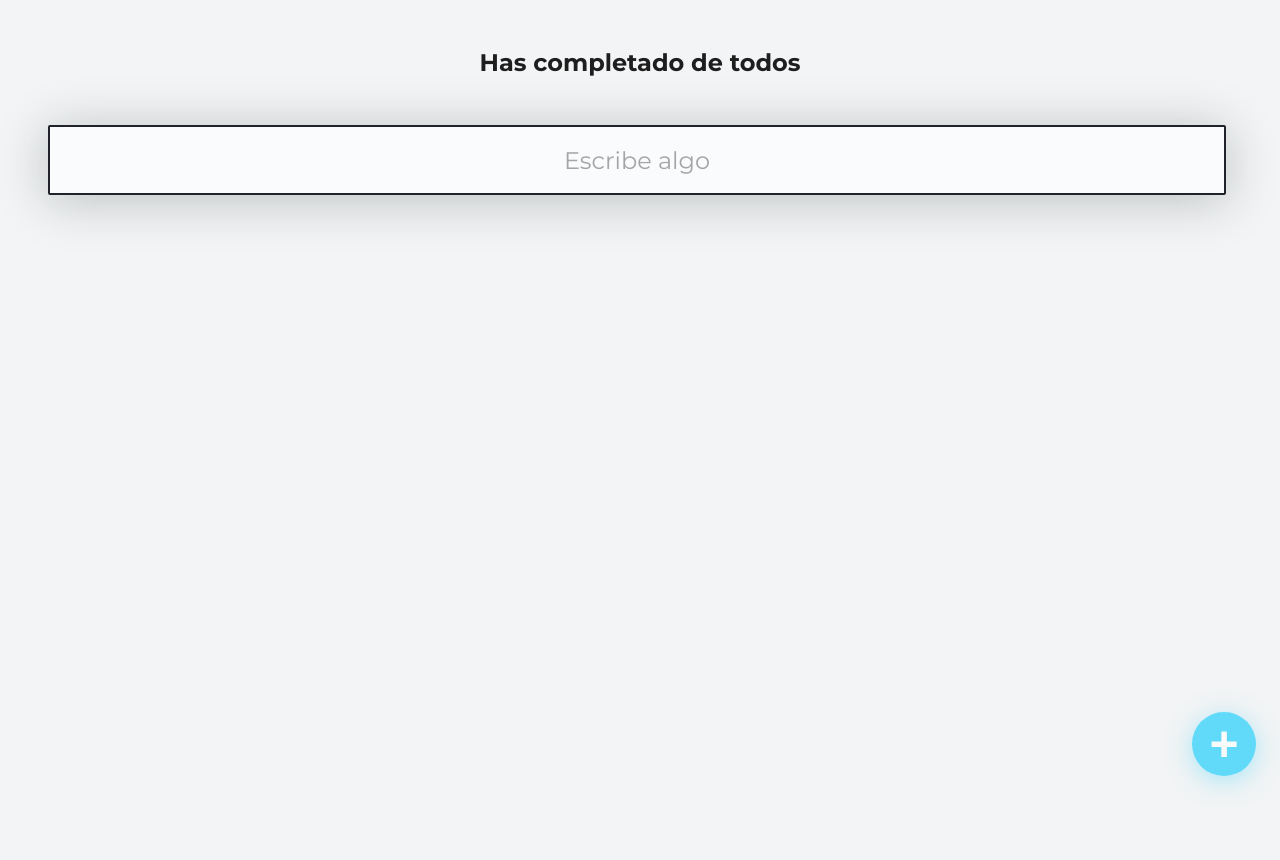
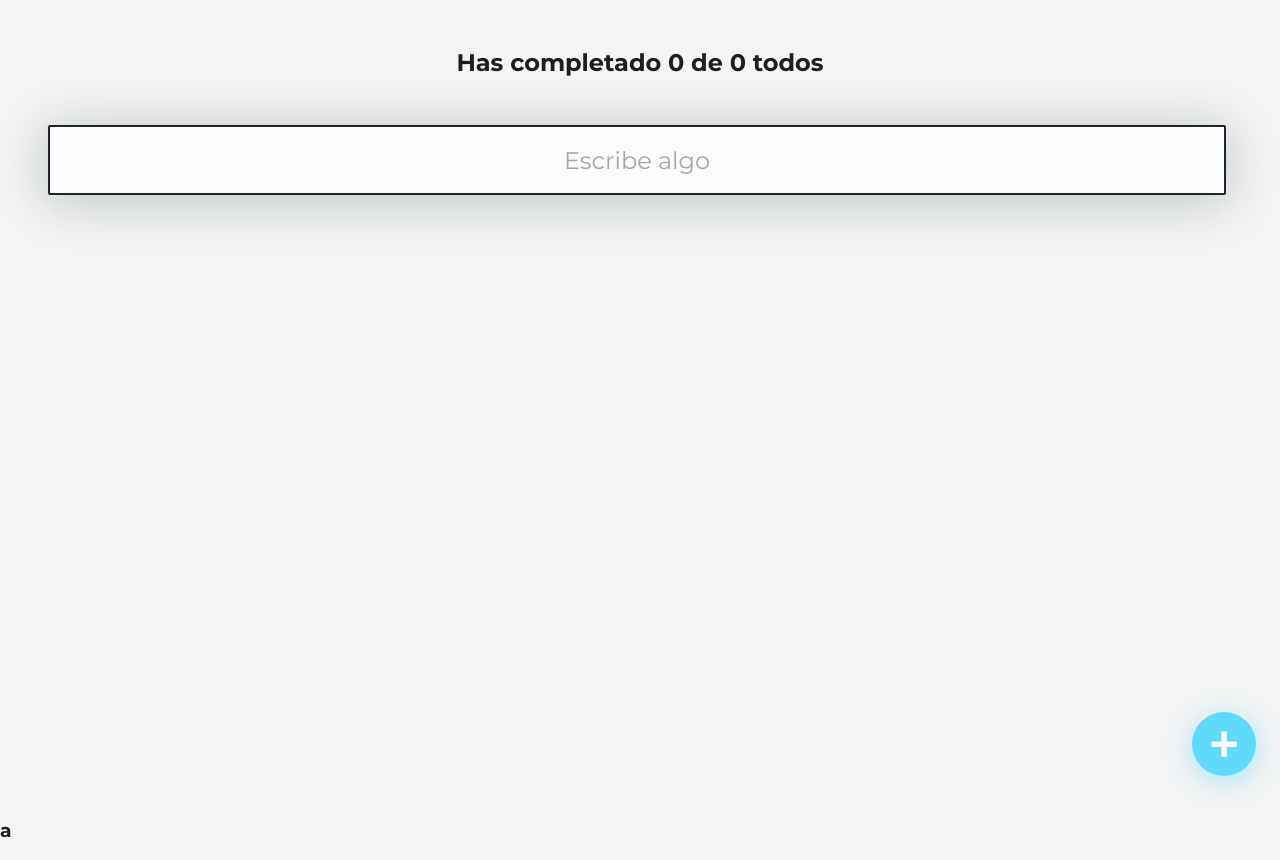
Before and after one commit to JuanOssa1/IntroduccionReactJs, a React (Create React App) app: page / in a window 1280 px wide. Before the commit the page ends 800 px from the top, so only its background shows below. Built offline with nearby package versions, Linux system fonts and the light colour scheme.

Commit message:
Some bug fixes

```diff
--- a/public/index.html
+++ b/public/index.html
@@ -17,5 +17,6 @@
   <body>
     <noscript>You need to enable JavaScript to run this app.</noscript>
     <div id="root"></div>
+    <div id="modal"></div>
   </body>
 </html>
--- a/src/App/App.js
+++ b/src/App/App.js
@@ -26,11 +26,13 @@ const defaultodos = [
   { text: "tomar cebolla", completed: false },
   { text: "bailar cebolla", completed: false },
 ];
+localStorage.setItem('ejemplo',defaultodos)
 */
 /**Haciendo nuestro propio react Hook */
 
 
 function App() {
+
     /**como react esta actualizando constamente pues puedo usar
 esta varables que tengo metidas en el arreglo para hacer filtros*/
 
--- a/src/App/AppUI.js
+++ b/src/App/AppUI.js
@@ -5,22 +5,26 @@ import { TodoSearch } from "../TodoSearch/TodoSearch";
 import { TodoList } from "../TodoList/TodoList";
 import { TodoItem } from "../TodoItem/TodoItem";
 import CreateTodoButtom from "../CreateTodoButtom/CreateTodoButtom";
-{
+import { Modal } from "../Modal/index";
   /**deben ser los mismos nombre a los que uno iguala en app.js */
-}
-function AppUI({}) {
+function AppUI() {
+  /**Asi llamo todas las propiedades como tal podria guardar esto
+   * como value y despues hacer value.error y esas cosas pero
+   * es mas facil de esta manera, mas intuitivo
+   */
+  const { error, loading, searchedTodos, completeTodo, removeTodo } =
+    React.useContext(TodoContext);
   return (
     <React.Fragment>
       <TodoCounter />
       <TodoSearch />
-      <TodoContext.Consumer>
+
       {/**Por orden ahora usamos una nueva convencio  que no es
        * sampar el html ahi, como soliamos hacer
        * Ese value es el que se guardo en el provider en la etiqueta
        * pero en vez de value pondremos cada una de las propiedades
        * que usaremos
        */}
-        {({ error, loading, searchedTodos, completeTodo, removeTodo }) => (
       <TodoList>
         {/**con key le envio el indentidicador unico de cada componente
          * esto s para que lo use react no mas
@@ -38,8 +42,9 @@ function AppUI({}) {
           />
         ))}
       </TodoList>
-        )}
-      </TodoContext.Consumer>
+      <Modal>
+        <h3>a</h3>
+      </Modal>
       <CreateTodoButtom />
     </React.Fragment>
   );
--- /dev/null
+++ b/src/Modal/index.js
@@ -0,0 +1,8 @@
+import ReactDOM from "react-dom";
+function Modal({children}){
+    return ReactDOM.createPortal(
+        children,
+        document.getElementById('modal')
+      );
+}
+export {Modal};
--- a/src/TodoCounter/TodoCounter.js
+++ b/src/TodoCounter/TodoCounter.js
@@ -1,4 +1,5 @@
 import React from "react";
+import { TodoContext } from "../TodoContext/TodoContext";
 import './TodoCounterStyles.css';
 
 {/**La nomenclatura cambia no es como en css */}
@@ -9,12 +10,13 @@ const estilos={
 };
 */
 
-function TodoCounter({total,completed}){
-    {/**Ya no mandamos un string mandamos un objeto como hemos venido
+function TodoCounter(){
+    const {totalTodos,completedTodos} = React.useContext(TodoContext);
+    /**Ya no mandamos un string mandamos un objeto como hemos venido
 viendo en ejercicios pasados, si quiero enviar un objeto enbebid
 lo tendria que meter como si fuera un objeto
-tambien lo puedo mandar como un archivo en css que es lo que vamos a hacer*/}
-    return(<h2 className="TodoCounter">Has completado {completed} de {total} todos</h2>);
+tambien lo puedo mandar como un archivo en css que es lo que vamos a hacer*/
+    return(<h2 className="TodoCounter">Has completado {completedTodos} de {totalTodos} todos</h2>);
 }
 
 export {TodoCounter} ;/**Asi se hacen los exports forzxados
--- a/src/TodoSearch/TodoSearch.js
+++ b/src/TodoSearch/TodoSearch.js
@@ -1,7 +1,9 @@
 import React from 'react';
+import { TodoContext } from '../TodoContext/TodoContext';
 import './TodoSearch.css';
 
-function TodoSearch({searchValue, setSearchValue}) {
+function TodoSearch() {
+  const {searchValue, setSearchValue} = React.useContext(TodoContext);
     {/**Esto es como si fuera un observer mira constantemente
 que es lo que ha cambiado y lo va actualizando retorna
 un objeto y a ese ojet de las tantas propiedades que tiene
--- a/src/index.js
+++ b/src/index.js
@@ -6,6 +6,7 @@ import './index.css';
 //import reportWebVitals from "./reportWebVitals";
 
 ReactDOM.render(
+
   /**Asi escribiuremos el resto de los
    * componentes
    */
@@ -26,6 +27,9 @@ ReactDOM.render(
 
     document.getElementById("root")
 );
+
+
+
 /*
 ReactDOM.render(
   /**Asi escribiuremos el resto de los
```
Also changed, not shown: src/TodoContext/useLocalStorage.js (+10 -0 lines). Lines whose indentation alone changed are shown as unchanged.
